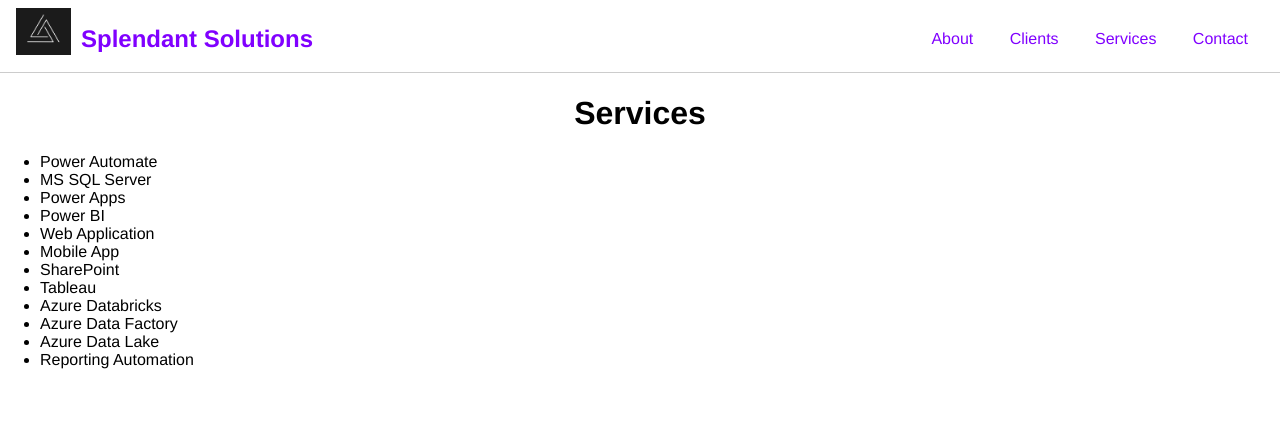
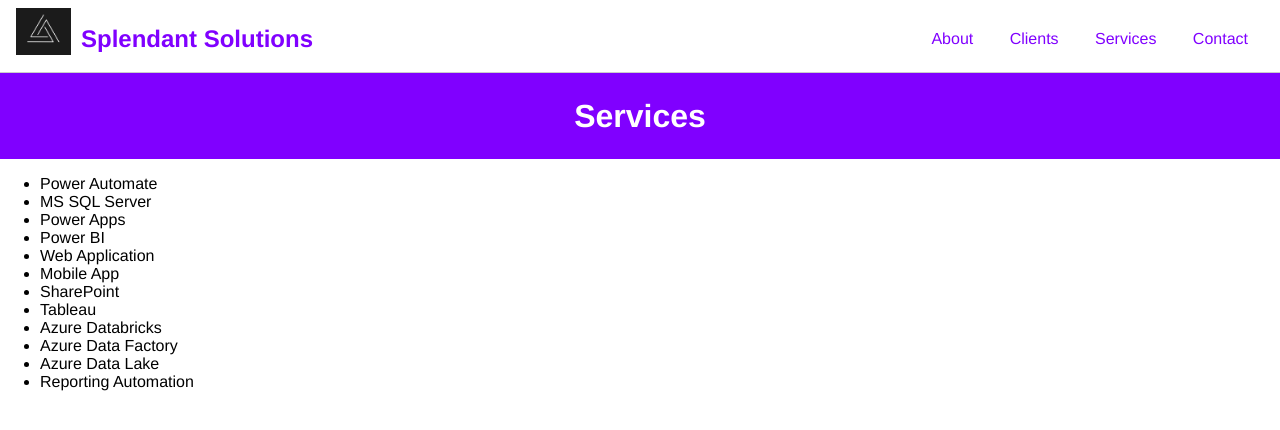
Before and after one commit to kaygeeyem16/splendant, a website: page src/services.html in a window 1280 px wide. Drawn offline with Linux system fonts and the light colour scheme.

Commit message:
Update services.html

```diff
--- a/src/services.html
+++ b/src/services.html
@@ -70,7 +70,13 @@
   </nav>
 </header>
   <body>
-    <h1 align="center">Services</h1>
+     <table bgcolor="#8000FF" width="100%">
+      <tr>
+        <td>
+              <h1 align="center" style="color:white;">Services</h1>
+        </td>
+      </tr>
+    </table>
     <ul class="nav">
       <li>Power Automate</li>
       <li>MS SQL Server</li>
```
